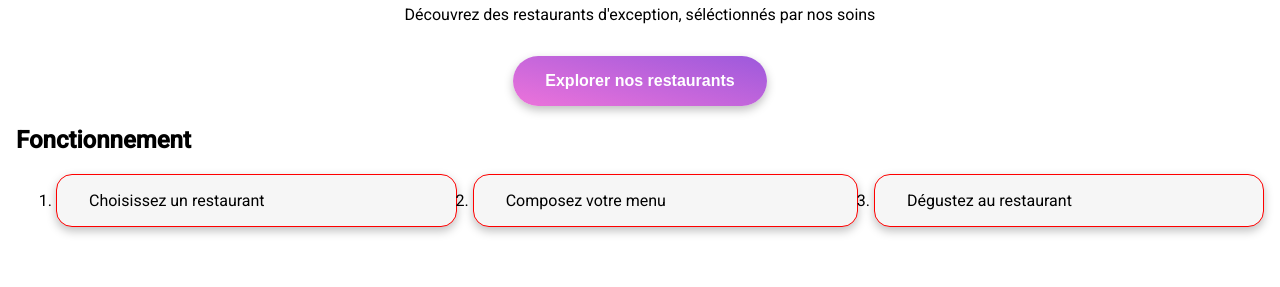
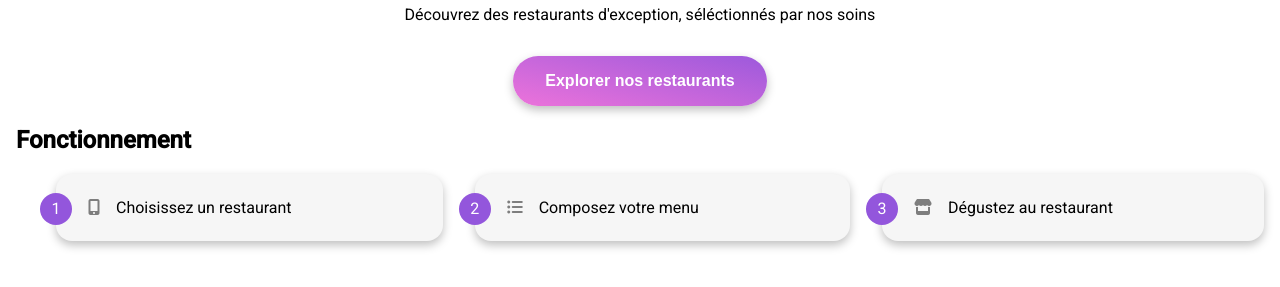
Before and after one commit to Sanddory/ohmyfood1, a plain HTML site: page index.html in a window 1280 px wide. Shown: the part 289-576 px from the top of the page. Drawn offline with Linux system fonts and the light colour scheme; a web font is replaced by a local one.

Commit message:
add counter to grp3

```diff
--- a/index.html
+++ b/index.html
@@ -31,9 +31,9 @@
         <section class="Grp3">
             <h2>Fonctionnement</h2>
             <ol>
-                <li>Choisissez un restaurant</li>
-                <li>Composez votre menu</li>
-                <li>Dégustez au restaurant</li>
+                <li><i class="fas fa-mobile-alt"></i>Choisissez un restaurant</li>
+                <li><i class="fas fa-list-ul"></i>Composez votre menu</li>
+                <li><i class="fas fa-store"></i>Dégustez au restaurant</li>
             </ol>
         </section>
     </main>
--- a/sass/layout/Grp3.scss
+++ b/sass/layout/Grp3.scss
@@ -1,26 +1,46 @@
 @use "../utils/box-shadow.scss";
 @use "../utils/zoom.scss";
+@use "../utils/colors.scss";
 
 
 .Grp3 {
+    counter-reset: steps;
     & ol {
         display: flex;
-        flex-wrap: wrap;
-        gap: 1rem;
-        @media (max-width: 800px) {
+        gap: 2rem;
+        @media (max-width: 1000px) {
             flex-direction: column;
         }
     }
     & li{
+        position: relative;
+        &::before {
+            content: counter(steps);
+            counter-increment: steps;
+            color: white;
+            background-color: colors.$purple;
+            width: 2rem;
+            height: 2rem;
+            display: grid;
+            place-items: center;
+            border-radius: 50%;
+            position: absolute;
+            bottom: 1rem;
+            left: -1rem;
+        }
+        list-style-type: none;
         background-color: #f6f6f6;
-        padding: 1rem 2rem;
-        border: 1px solid red;
+        padding: 1.5rem 2rem;
         flex-grow: 1;
         border-radius: 1rem;
         @include box-shadow.base-shadow;
         &:hover {
             @include zoom.transform-zoom;
         }
+        & i.fas {
+            margin-right: 1rem;
+            color: colors.$lightgrey;
 
+        }
     }
 }
--- /dev/null
+++ b/sass/utils/colors.scss
@@ -0,0 +1,2 @@
+$lightgrey: #7e7e7e;
+$purple: #9356dc;
```
Also changed, not shown: sass/layout/Grp3.css, sass/utils/colors.css (added), style.css, 3 other files.
